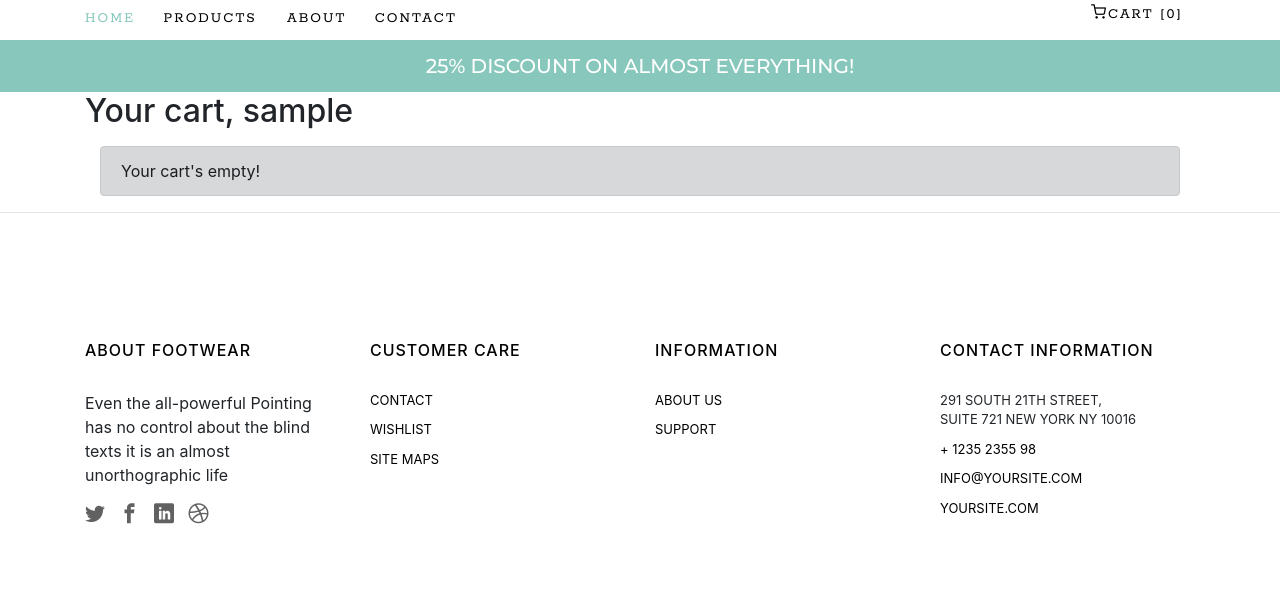
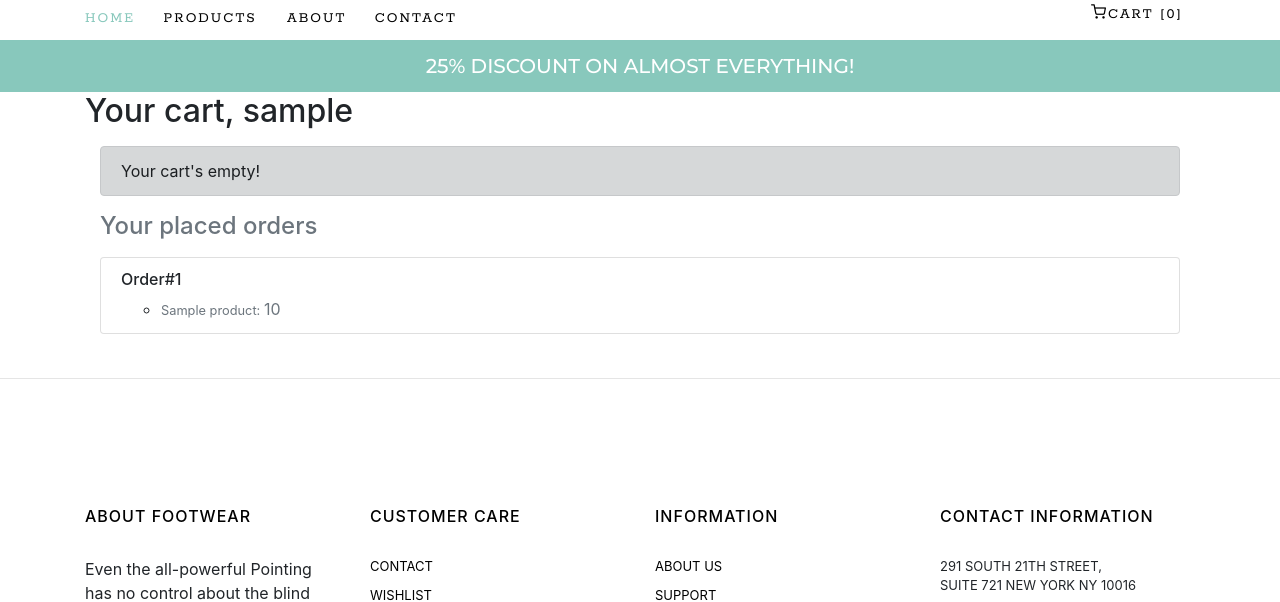
Before and after one commit to D2ntes/netology_learn, a Django app: page /cart/ in a window 1280 px wide. Shown: the part 173-775 px from the top of the page. Before the commit the page ends 697 px from the top, so only its background shows below. Run offline with Django 3.2, Linux system fonts and the light colour scheme; a user stored in the database is signed in; tables that the repository leaves empty hold one stand-in row (values such as "Sample post"); some libraries are stand-ins or nearby versions; some web fonts are replaced.

Commit message:
dj-diplom v. 0.0.9 add placed orders in cart

```diff
--- a/DJ-7/dj-diplom/webstore/templates/cart.html
+++ b/DJ-7/dj-diplom/webstore/templates/cart.html
@@ -14,7 +14,7 @@
                         <h4 class="d-flex justify-content-between align-items-center mb-3">
                             <span class="text-muted">Your products</span>
 
-                            <span class="badge badge-secondary badge-pill">{{ count }}</span>
+                            <span class="badge badge-secondary badge-pill">{{ in_cart }}</span>
                         </h4>
                         <ul class="list-group mb-md-1">
                             {% for product in products_in_cart %}
@@ -48,5 +48,63 @@
 
 
         </form>
+
+
+        <div class="container mt-3">
+            {% if placed_orders %}
+                <div class="row">
+                    <div class="col-lg-12 col-md-9 col-sm-12 order-md-2 mb-4">
+                        <h4 class="d-flex justify-content-between align-items-center mb-3">
+                            <span class="text-muted">Your placed orders</span>
+
+                        </h4>
+                        <ul class="list-group mb-md-1">
+
+                            {% regroup placed_orders by order_id as order_list %}
+
+
+                            {% for order in order_list %}
+                                <li class="list-group-item d-flex justify-content-between lx-condensed">
+                                    <div>
+                                        <h6>Order#{{ order.grouper }}</h6>
+                                        <ul>
+                                            {% for product in order.list %}
+                                                <li><small class="text-muted">{{ product.product__title_prod }}:  </small>
+                                                    <span class="text-muted">{{ product.amount_do }}</span>
+                                                </li>
+
+
+
+                                            {% endfor %}
+                                        </ul>
+                                    </div>
+
+
+                                </li>
+                            {% endfor %}
+                        </ul>
+
+                    </div>
+
+
+                    {#                    {% for placed_order in placed_orders %}#}
+                    {#                        <li class="list-group-item d-flex justify-content-between lx-condensed">#}
+                    {#                            <div>#}
+                    {#                                <h6>Order#{{ placed_order.order_id }}</h6>#}
+                    {#                                <small class="text-muted">{{ placed_order.product__title_prod }}</small>#}
+                    {#                            </div>#}
+                    {##}
+                    {#                            <span class="text-muted">{{ placed_order.amount_do }}</span>#}
+                    {#                        </li>#}
+                    {#                    {% endfor %}#}
+                    </ul>
+
+
+                </div>
+
+                </div>
+            {% endif %}
+
+
     </div>
 {% endblock %}
--- a/DJ-7/dj-diplom/webstore/wsapp/views.py
+++ b/DJ-7/dj-diplom/webstore/wsapp/views.py
@@ -90,7 +90,6 @@ def products(request):
         list_products.append(object_product)
         print(prod.category.id)
 
-
     if request.GET.get('page'):
         page_number = int(request.GET.get('page'))
     else:
@@ -125,9 +124,14 @@ def cart(request):
         'amount_do', 'product__id', 'product__title_prod', 'product__description_prod', 'product__amount_prod',
         'product__image_prod')
 
-    context = {
-        'products_in_cart': products_in_cart,
-    }
+    placed_orders = DetailOrder.objects.filter(person=person, order__isnull=False).prefetch_related('product').values(
+         'product__title_prod', 'product__amount_prod', 'order_id', 'amount_do').order_by('order_id')
+
+    print(placed_orders)
+
+    context = {'products_in_cart': products_in_cart,
+               'placed_orders': placed_orders,
+               }
     return render(request, template, context)
 
 
```
